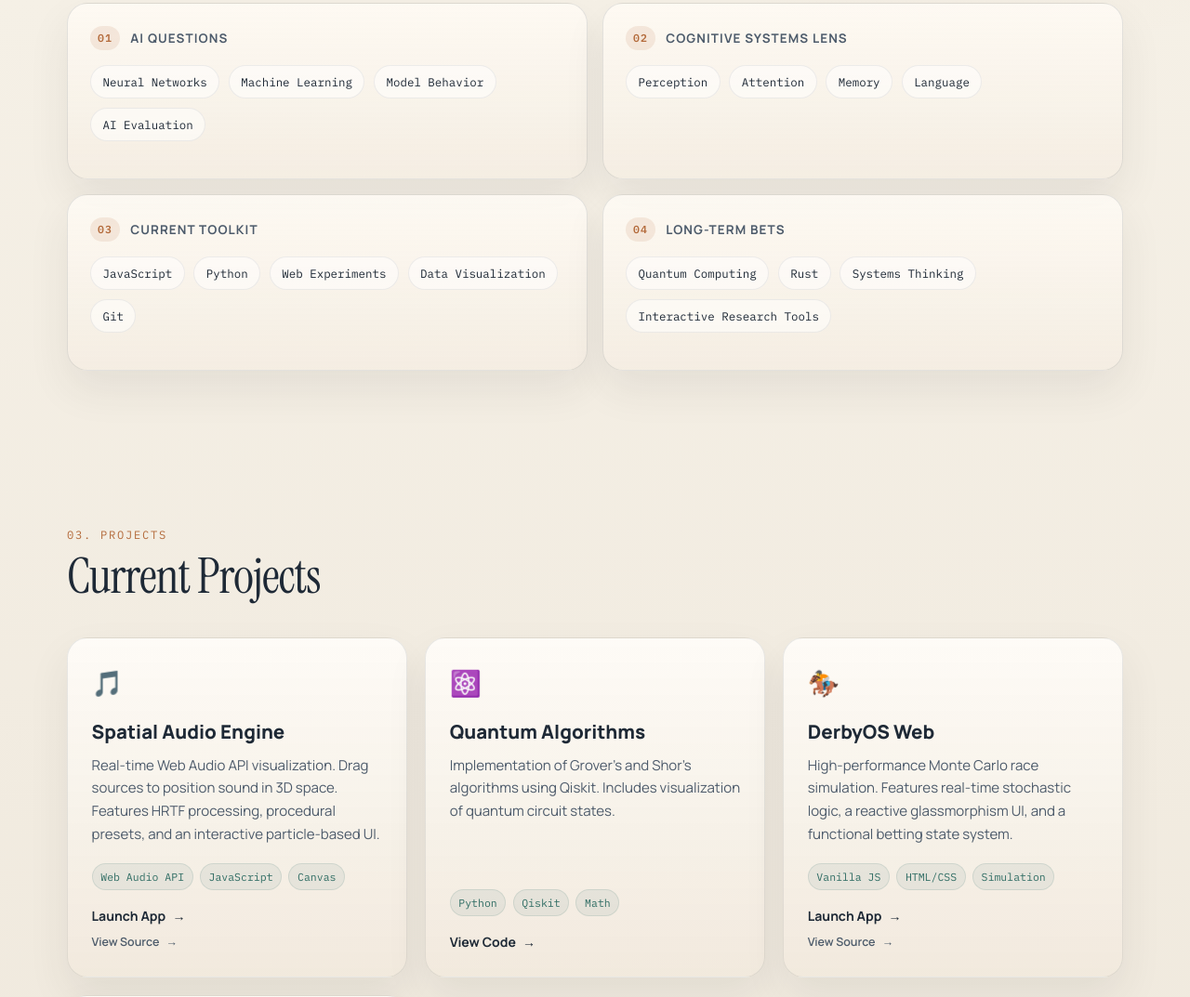
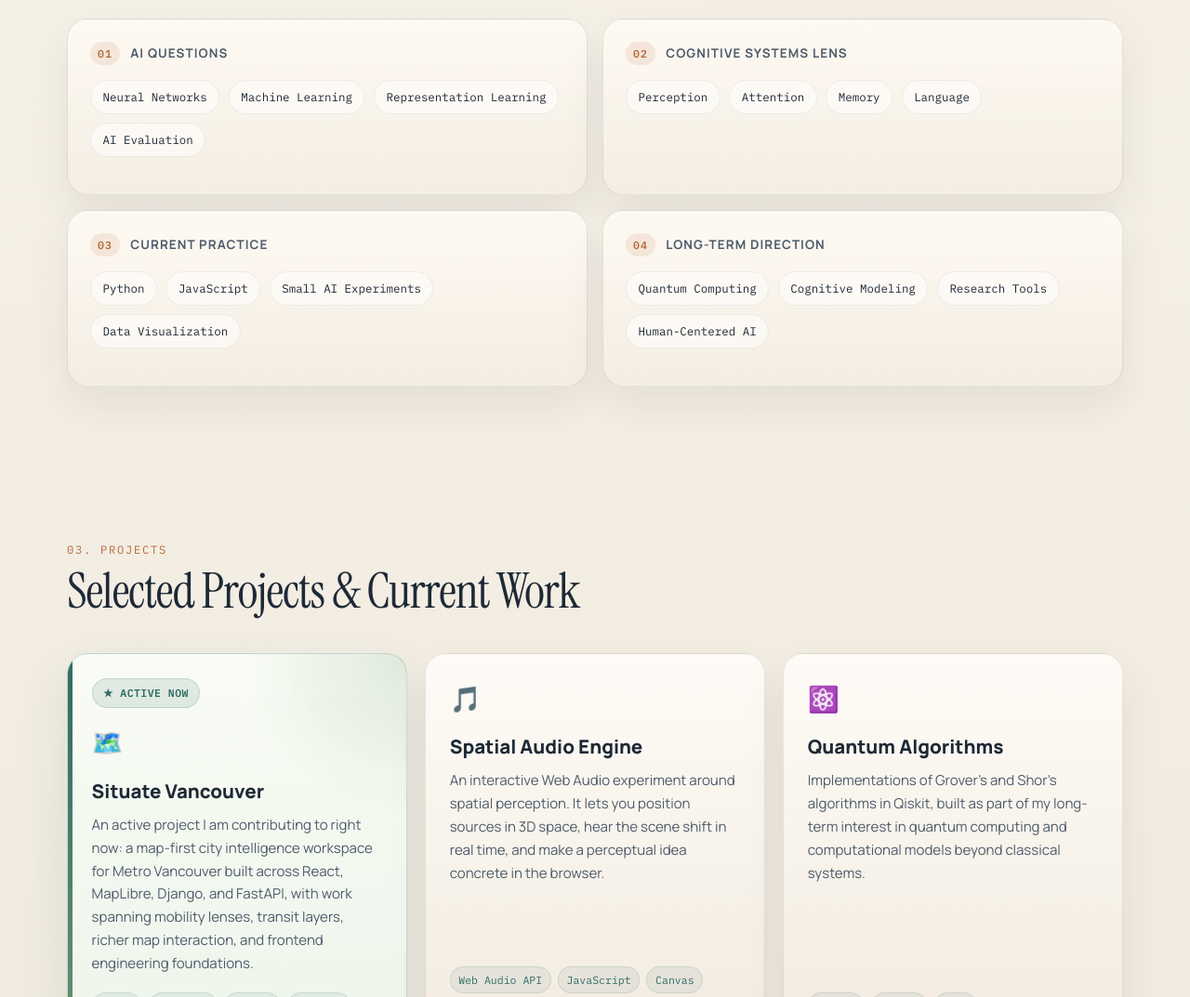
Before and after one commit to H33T589/H33T589.github.io, a website built with Vite: page index.html in a window 1280 px wide. Shown: the part 1727-2800 px from the top of the page at 93% size. Built offline with nearby package versions, Linux system fonts and the light colour scheme.

Commit message:
Refocus portfolio around AI and feature Situate Vancouver
- shift site copy toward AI, cognition, learning, and quantum computing
- clean up hero/meta/contact wording and remove older Rust-first framing
- add Situate Vancouver as an active featured project with badge styling
- update project section framing and featured card rendering

```diff
--- a/index.html
+++ b/index.html
@@ -5,7 +5,7 @@
     <meta name="viewport" content="width=device-width, initial-scale=1.0" />
     <meta
       name="description"
-      content="Portfolio focused on AI and cognitive systems, with ongoing interest in Rust, systems work, and quantum computing."
+      content="Student portfolio focused on AI, cognitive systems, computational models of learning, and quantum computing."
     />
     <title>Heet Patel • Cognitive Systems & AI</title>
     <link rel="preconnect" href="https://fonts.googleapis.com" />
@@ -70,7 +70,7 @@
             <p class="hero-description" id="heroDescription"></p>
             <div class="btn-container">
               <a href="#projects" class="btn btn-primary magnetic-btn" id="ctaProjects">View Projects</a>
-              <a href="#contact" class="btn btn-secondary magnetic-btn" id="ctaContact">Init Contact</a>
+              <a href="#contact" class="btn btn-secondary magnetic-btn" id="ctaContact">Get in Touch</a>
             </div>
           </div>
 
--- a/src/data/site.js
+++ b/src/data/site.js
@@ -3,26 +3,26 @@ export const site = {
   meta: {
     title: 'Heet Patel • Cognitive Systems & AI',
     description:
-      'Portfolio focused on AI and cognitive systems, with ongoing interest in Rust, systems work, and quantum computing.',
+      'Student portfolio focused on AI, cognitive systems, computational models of learning, and quantum computing.',
   },
 
   loader: {
     title: 'HEET / SFU / AI',
     initialStatus: 'Loading portfolio...',
     messages: [
-      'Loading notes on intelligence...',
+      'Loading notes on learning...',
       'Mapping cognition to computation...',
-      'Opening current work...',
+      'Opening current experiments...',
       'Ready.',
     ],
   },
 
   hero: {
-    tag: 'SFU student exploring AI, cognitive systems, Rust, and quantum computing',
+    tag: 'SFU student exploring AI, cognitive systems, and computational models of learning',
     titleLine1: 'Trying to understand how',
     titleGradient: 'intelligence gets built.',
     description:
-      'This portfolio centers the topics I want to keep building toward: AI, neural networks, cognition, and computational models of learning, with Rust and quantum computing remaining two long-term bets I take seriously.',
+      'This site tracks the direction I want to grow into: AI, neural networks, perception, language, and computational approaches to cognition. Quantum computing remains a long-term bet, and I still like building tools and experiments along the way.',
     ctaProjects: { href: '#projects', label: 'See Projects' },
     ctaContact: { href: '#contact', label: 'Get in Touch' },
   },
@@ -54,28 +54,28 @@ export const site = {
     label: '01. NOW',
     title: 'What I Am Focused On',
     lead:
-      'I am most interested in cognitive systems, AI, and questions about learning, perception, language, and intelligence. At the same time, Rust and systems work still matter to me, and quantum computing is a field I remain deeply optimistic about.',
+      'I am most interested in AI and cognitive systems, especially questions about learning, perception, language, and how computational systems can model parts of intelligence.',
     paragraphs: [
-      'I am still early in that path, so I am focused on building real foundations rather than overstating expertise. What feels honest is saying that I am drawn to neural networks, machine learning, human-centered AI, and the way computational systems can model parts of cognition.',
-      'The goal for this site is to feel like a strong student portfolio shaped by curiosity, technical ambition, and a few clear long-term interests. For me, that means AI at the center, with quantum computing and systems work still clearly part of the picture.',
+      'I am still early in that path, so the priority is building real foundations rather than overstating expertise. What feels most honest is saying that I am drawn to neural networks, machine learning, model behavior, and the broader question of how minds and models learn.',
+      'The portfolio is meant to read like a thoughtful student record of that direction: experimental, technically ambitious, and clear about what sits at the center. For me, that means AI first, cognition close behind it, and quantum computing as an important long-term interest.',
     ],
     stats: [
       { label: 'Center Of Gravity', value: 'AI · Cognition · Learning' },
-      { label: 'Other Bets', value: 'Quantum computing' },
-      { label: 'Interested In', value: 'Neural nets · HCI · intelligent systems' },
+      { label: 'Current Questions', value: 'Perception · Language · Model behavior' },
+      { label: 'Long-Term Bet', value: 'Quantum computing' },
     ],
   },
 
   skillsSection: {
     label: '02. INTERESTS',
-    title: 'Areas I Want To Grow In',
+    title: 'Areas I Am Exploring',
   },
 
   skills: [
     {
       category: 'AI Questions',
       icon: '01',
-      items: ['Neural Networks', 'Machine Learning', 'Model Behavior', 'AI Evaluation'],
+      items: ['Neural Networks', 'Machine Learning', 'Representation Learning', 'AI Evaluation'],
     },
     {
       category: 'Cognitive Systems Lens',
@@ -83,20 +83,20 @@ export const site = {
       items: ['Perception', 'Attention', 'Memory', 'Language'],
     },
     {
-      category: 'Current Toolkit',
+      category: 'Current Practice',
       icon: '03',
-      items: ['JavaScript', 'Python', 'Web Experiments', 'Data Visualization', 'Git'],
+      items: ['Python', 'JavaScript', 'Small AI Experiments', 'Data Visualization'],
     },
     {
-      category: 'Long-Term Bets',
+      category: 'Long-Term Direction',
       icon: '04',
-      items: ['Quantum Computing', 'Rust', 'Systems Thinking', 'Interactive Research Tools'],
+      items: ['Quantum Computing', 'Cognitive Modeling', 'Research Tools', 'Human-Centered AI'],
     },
   ],
 
   projectsSection: {
     label: '03. PROJECTS',
-    title: 'Current Projects',
+    title: 'Selected Projects & Current Work',
   },
 
   githubSection: {
@@ -113,11 +113,28 @@ export const site = {
 
   projects: [
     {
+      id: 'situate-vancouver',
+      icon: '🗺️',
+      title: 'Situate Vancouver',
+      featured: true,
+      featuredLabel: '★ Active Now',
+      description:
+        'An active project I am contributing to right now: a map-first city intelligence workspace for Metro Vancouver built across React, MapLibre, Django, and FastAPI, with work spanning mobility lenses, transit layers, richer map interaction, and frontend engineering foundations.',
+      tech: ['React', 'MapLibre', 'Django', 'FastAPI'],
+      links: [
+        {
+          href: 'https://github.com/Gabriel-Dalton/Situate-Vancouver',
+          label: 'View Project',
+          external: true,
+        },
+      ],
+    },
+    {
       id: 'spatial-audio',
       icon: '🎵',
       title: 'Spatial Audio Engine',
       description:
-        'Real-time Web Audio API visualization. Drag sources to position sound in 3D space. Features HRTF processing, procedural presets, and an interactive particle-based UI.',
+        'An interactive Web Audio experiment around spatial perception. It lets you position sources in 3D space, hear the scene shift in real time, and make a perceptual idea concrete in the browser.',
       tech: ['Web Audio API', 'JavaScript', 'Canvas'],
       links: [
         { href: '/spatial-audio/', label: 'Launch App', external: true },
@@ -134,7 +151,7 @@ export const site = {
       icon: '⚛️',
       title: 'Quantum Algorithms',
       description:
-        "Implementation of Grover's and Shor's algorithms using Qiskit. Includes visualization of quantum circuit states.",
+        "Implementations of Grover's and Shor's algorithms in Qiskit, built as part of my long-term interest in quantum computing and computational models beyond classical systems.",
       tech: ['Python', 'Qiskit', 'Math'],
       links: [{ href: 'https://github.com/H33T589', label: 'View Code', external: true }],
     },
@@ -143,7 +160,7 @@ export const site = {
       icon: '🏇',
       title: 'DerbyOS Web',
       description:
-        'High-performance Monte Carlo race simulation. Features real-time stochastic logic, a reactive glassmorphism UI, and a functional betting state system.',
+        'A simulation-heavy web project built around Monte Carlo race modeling, stochastic logic, and interactive state design. It is less directly AI-focused, but it reflects how I like learning through computational experiments.',
       tech: ['Vanilla JS', 'HTML/CSS', 'Simulation'],
       links: [
         { href: 'https://h33t589.github.io/DerbyOS-web/', label: 'Launch App', external: true },
@@ -158,26 +175,26 @@ export const site = {
     {
       id: 'rust-cli',
       icon: '🔧',
-      title: 'Rust CLI Tools',
+      title: 'Rust Tooling Experiments',
       description:
-        'A suite of blazingly fast command-line utilities replacing standard GNU coreutils for specific workflows.',
+        'A small set of Rust command-line tools and performance experiments. Tooling work is no longer the center of this site, but it still captures part of how I learn by building.',
       tech: ['Rust', 'Clap', 'Terminal'],
       links: [{ href: 'https://github.com/H33T589', label: 'View Code', external: true }],
     },
   ],
 
   typewriterPhrases: [
-    'thinking about how models learn',
-    'exploring AI through small experiments',
-    'connecting cognition with computation',
-    'trying to make abstract ideas concrete',
+    'thinking about learning and representation',
+    'exploring perception through computation',
+    'building small AI and interface experiments',
+    'trying to make abstract questions concrete',
   ],
 
   contact: {
     label: '05. CONTACT',
     title: 'Say Hello',
     description:
-      'If you want to reach out, I would keep this simple: email for direct contact, GitHub for code, LinkedIn for the more standard professional channel.',
+      'If you want to reach out, I would keep it simple: email for direct contact, GitHub for code, and LinkedIn for the standard professional channel.',
     actions: [
       { href: 'mailto:hitkumarp589@gmail.com', label: 'Email Me' },
       { href: 'https://github.com/H33T589', label: 'GitHub', external: true },
--- a/src/render.js
+++ b/src/render.js
@@ -105,8 +105,9 @@ export function renderSite(site) {
     projectsGrid.innerHTML = site.projects
       .map(
         (p) => `
-        <article class="project-card reveal" data-project-card>
+        <article class="project-card reveal${p.featured ? ' project-card--featured' : ''}" data-project-card>
           <div class="project-content">
+            ${p.featured ? `<span class="project-badge">${esc(p.featuredLabel || 'Featured')}</span>` : ''}
             <div class="project-icon">${p.icon}</div>
             <h3 class="project-title">${esc(p.title)}</h3>
             <p class="project-desc">${esc(p.description)}</p>
--- a/src/styles/main.css
+++ b/src/styles/main.css
@@ -699,6 +699,22 @@ body::before {
   box-shadow: var(--shadow-card);
 }
 
+.project-card--featured {
+  background:
+    radial-gradient(circle at top right, rgba(111, 148, 113, 0.18), transparent 30%),
+    linear-gradient(180deg, rgba(249, 252, 246, 0.96), rgba(236, 244, 233, 0.98));
+  border-color: rgba(47, 108, 99, 0.22);
+  box-shadow: 0 24px 54px rgba(47, 108, 99, 0.12);
+}
+
+.project-card--featured::after {
+  content: '';
+  position: absolute;
+  inset: 0 auto 0 0;
+  width: 5px;
+  background: linear-gradient(180deg, var(--accent), var(--accent-soft));
+}
+
 .project-card::before {
   content: '';
   position: absolute;
@@ -734,6 +750,21 @@ body::before {
   flex-direction: column;
   height: 100%;
   padding: 1.6rem;
+}
+
+.project-badge {
+  align-self: flex-start;
+  margin-bottom: 0.95rem;
+  padding: 0.36rem 0.72rem;
+  border-radius: 999px;
+  background: rgba(47, 108, 99, 0.12);
+  color: var(--accent);
+  border: 1px solid rgba(47, 108, 99, 0.18);
+  font-family: var(--font-mono);
+  font-size: 0.72rem;
+  font-weight: 600;
+  letter-spacing: 0.04em;
+  text-transform: uppercase;
 }
 
 .project-icon {
```
